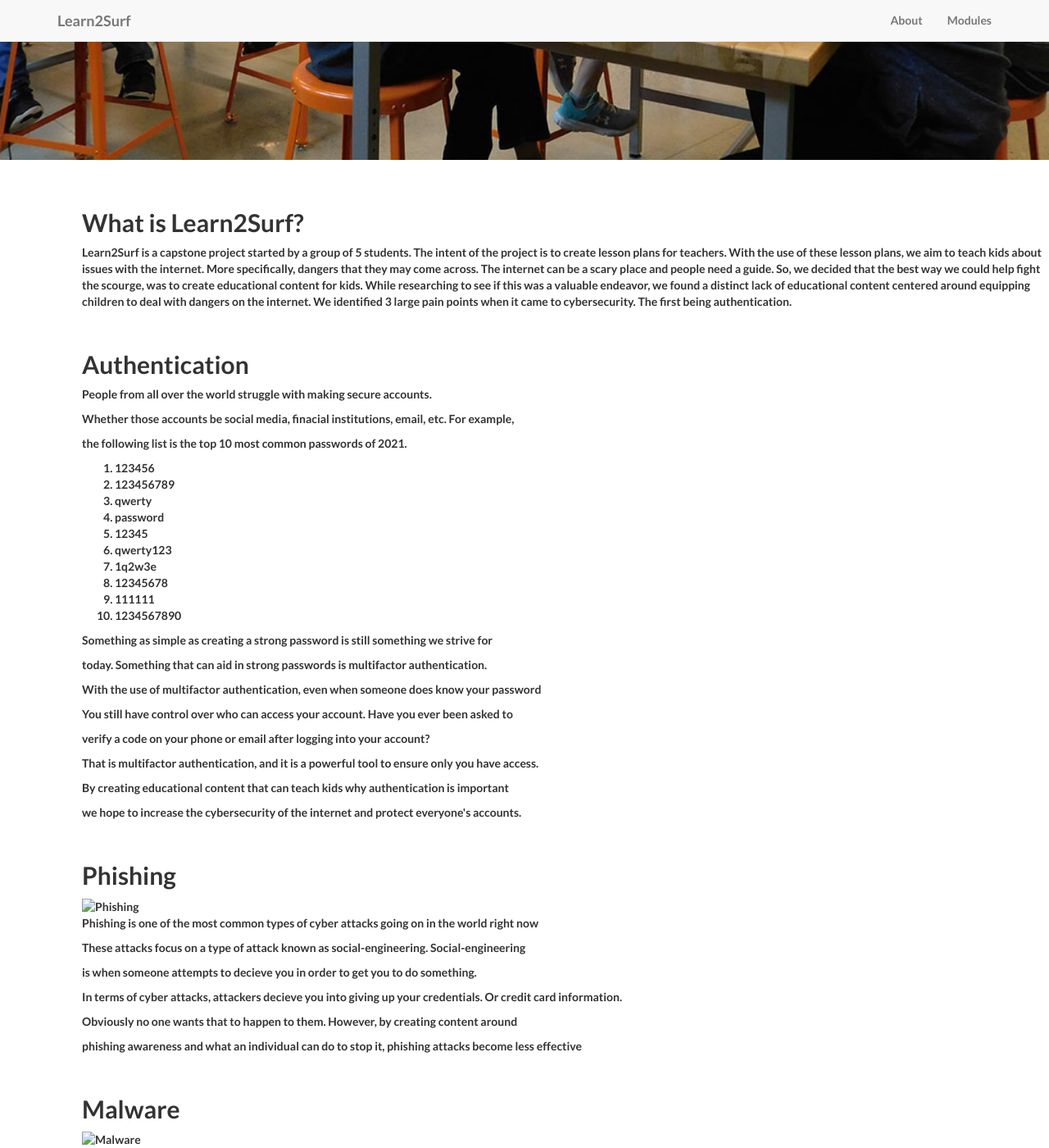
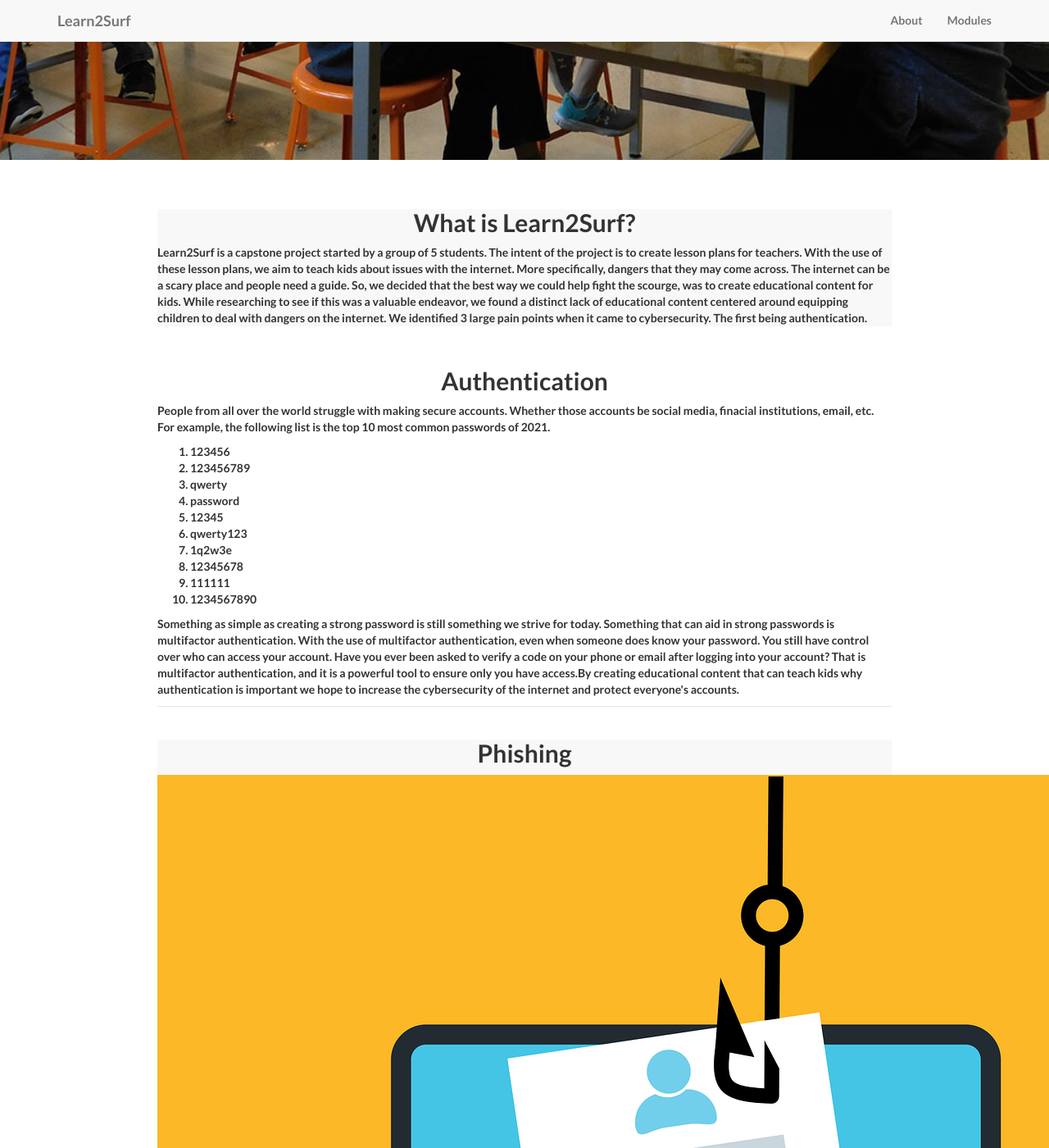
Before and after one commit to Konnor-Filip/Learn2Surf, a Jekyll site: the page built from index.html, in a window 1280 px wide and 1400 px high, scrolled down 582 px. Shown: the whole window at 82% size. Built offline with Jekyll 4.4.1, drawn with Linux system fonts in a browser that asks for light colours; some of the changed text lies outside the part shown.

Commit message:
adding in styling

```diff
--- a/_includes/header.html
+++ b/_includes/header.html
@@ -18,7 +18,7 @@
                     <a class="page-scroll" href="https://konnor-filip.github.io/Learn2Surf/">About</a>
                 </li>
                 <li>
-                    <a class="page-scroll" href="modules/modules">Modules</a>
+                    <a class="page-scroll" href="https://konnor-filip.github.io/Learn2Surf/modules/modules/">Modules</a>
                 </li>
             </ul>
         </div>
--- a/css/landing-page.css
+++ b/css/landing-page.css
@@ -99,6 +99,14 @@ h6 {
     border-bottom: 1px solid #e7e7e7;
 }
 
+.content-section-c {
+    background-color: #f8f8f8;
+}
+
+.content-section-d {
+    border-bottom: 1px solid #e7e7e7;
+}
+
 .section-heading {
     margin-bottom: 30px;
 }
--- a/index.html
+++ b/index.html
@@ -36,22 +36,23 @@ subTitle: Teaching Students to Surf the web
 </section>
 
 <!-- About Section -->
-<section id="about" style="padding-left: 100px;">
+<section id="about" style="padding-left: 15%; padding-right: 15%;">
     <div>
         <div>
             <br /><br />
-            <div style="margin-right: auto; margin-left: 0;">
+                <div class="content-section-c">
+                    <div style="text-align: center;">
                     <h2>What is Learn2Surf?</h2>
                     </div>
-            <div style="margin-left: auto; margin-right: 0;">
                 <p>Learn2Surf is a capstone project started by a group of 5 students. The intent of the project is to create lesson plans for teachers. With the use of these lesson plans, we aim to teach kids about issues with the internet. More specifically, dangers that they may come across. The internet can be a scary place and people need a guide. So, we
                 decided that the best way we could help fight the scourge, was to create educational content for kids. While researching to see if this was a valuable endeavor, we found a distinct lack of educational content centered around equipping children to deal with dangers on the internet. We identified 3 large pain points when it came to cybersecurity. The first being authentication.</p>
                 </div>
             <br />
+            <div class="content-section-d">
+                <div style="text-align: center;">
                     <h2>Authentication</h2>
-            <p>People from all over the world struggle with making secure accounts.</p>
-            <p>Whether those accounts be social media, finacial institutions, email, etc. For example,</p>
-            <p> the following list is the top 10 most common passwords of 2021.</p>
+                </div>
+                <p>People from all over the world struggle with making secure accounts. Whether those accounts be social media, finacial institutions, email, etc. For example, the following list is the top 10 most common passwords of 2021.</p>
                 <ol>
                     <li>123456</li>
                     <li>123456789</li>
@@ -64,26 +65,19 @@ subTitle: Teaching Students to Surf the web
                     <li>111111</li>
                     <li>1234567890</li>
                 </ol>
-            <p>Something as simple as creating a strong password is still something we strive for</p>
-            <p>today. Something that can aid in strong passwords is multifactor authentication.</p>
-            <p>With the use of multifactor authentication, even when someone does know your password</p>
-            <p>You still have control over who can access your account. Have you ever been asked to</p>
-            <p>verify a code on your phone or email after logging into your account?</p>
-            <p>That is multifactor authentication, and it is a powerful tool to ensure only you have access.</p>
-            <p>By creating educational content that can teach kids why authentication is important </p>
-            <p>we hope to increase the cybersecurity of the internet and protect everyone's accounts.</p>
+                <p>Something as simple as creating a strong password is still something we strive for today. Something that can aid in strong passwords is multifactor authentication. With the use of multifactor authentication, even when someone does know your password. You still have control over who can access your account. Have you ever been asked to verify a code on your phone or email after logging into your account? That is multifactor authentication, and it is a powerful tool to ensure only you have access.By creating educational content that can teach kids why authentication is important we hope to increase the cybersecurity of the internet and protect everyone's accounts.</p>
+            </div>
             <br />
+            <div class="content-section-c">
+            <div style="text-align: center;">
                 <h2>Phishing</h2>
-            <img src="phishing.png" alt="Phishing">
-            <p>Phishing is one of the most common types of cyber attacks going on in the world right now</p>
-            <p>These attacks focus on a type of attack known as social-engineering. Social-engineering</p>
-            <p>is when someone attempts to decieve you in order to get you to do something.</p>
-            <p>In terms of cyber attacks, attackers decieve you into giving up your credentials. Or credit card information.</p>
-            <p>Obviously no one wants that to happen to them. However, by creating content around</p>
-            <p>phishing awareness and what an individual can do to stop it, phishing attacks become less effective</p>
+            </div>
+                <img src="img/phishing.png" alt="Phishing">
+                <p>Phishing is one of the most common types of cyber attacks going on in the world right now. These attacks focus on a type of attack known as social-engineering. Social-engineering is when someone attempts to decieve you in order to get you to do something. In terms of cyber attacks, attackers decieve you into giving up your credentials. Or credit card information. Obviously no one wants that to happen to them. However, by creating content around phishing awareness and what an individual can do to stop it, phishing attacks become less effective.</p>
+            </div>
             <br />
-            <h2>Malware</h2>
-            <img src="malware.png" alt="Malware">
+            <h3>Malware</h3>
+            <img src="img/malware.png" alt="Malware">
             <p>While phishing is on the rise in terms of number of attacks. The most common type</p>
             <p>of cyber attack is malware. Malware is a piece of malicious software that could</p>
             <p>damage your computer, steal finacial information or be used to spy on individuals</p>
```
Lines whose indentation alone changed are shown as unchanged.
